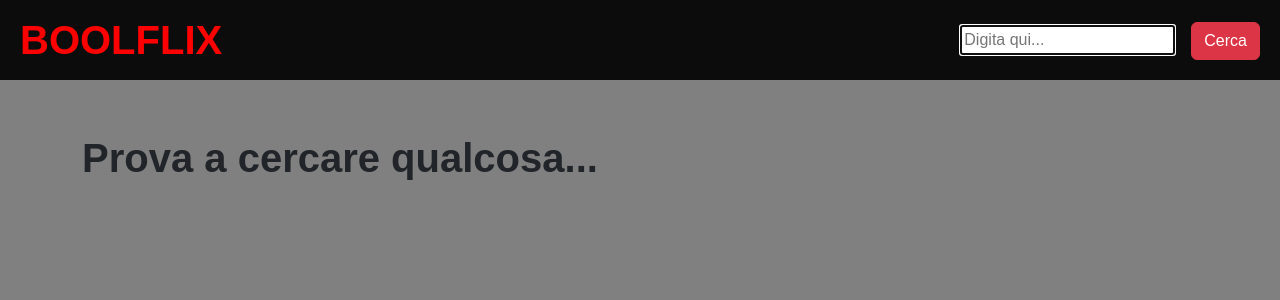
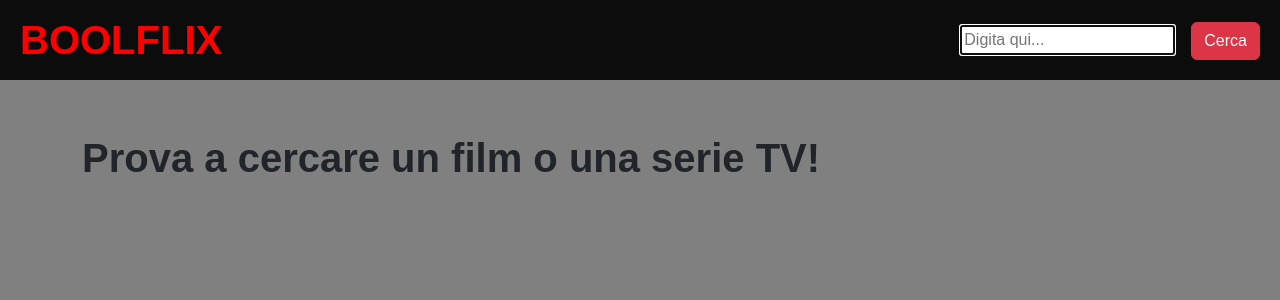
Before and after one commit to AndreaBeltramin/react-boolflix, a React (Vite) app: page / in a window 1280 px wide. Shown: the top 300 px of the page. Built offline with nearby package versions, Linux system fonts and the light colour scheme.

Commit message:
cambio scritta schermata iniziale

```diff
--- a/src/components/Main.jsx
+++ b/src/components/Main.jsx
@@ -8,7 +8,7 @@ export default function Main() {
 		<main>
 			{listMovies.length == 0 && listTvShows.length == 0 ? (
 				<div className="container mt-5 fs-1 fw-bold mb-5">
-					Prova a cercare qualcosa...
+					Prova a cercare un film o una serie TV!
 				</div>
 			) : (
 				<div className="container mt-5">
```
